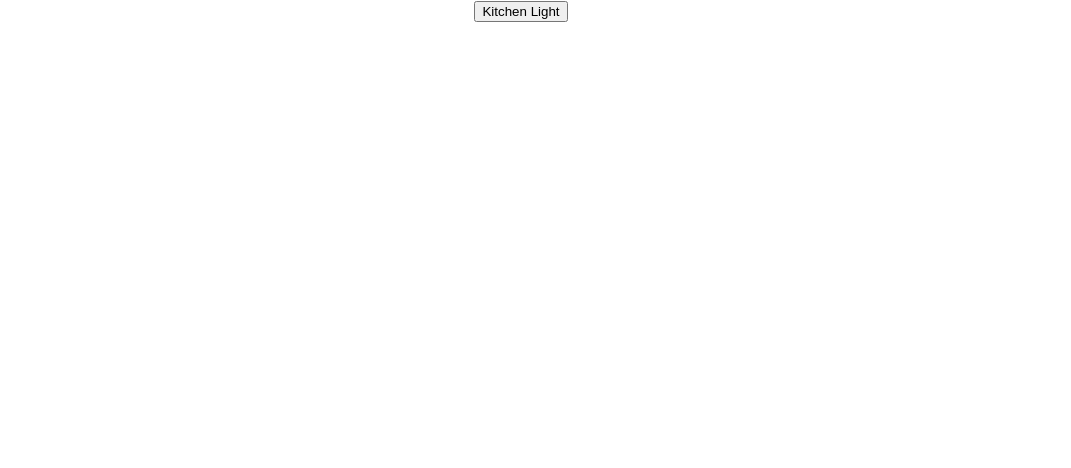
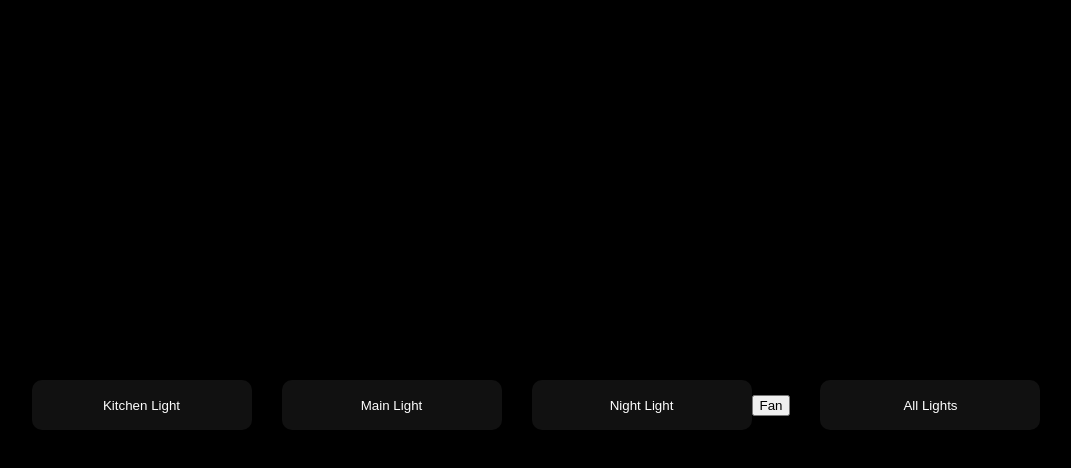
Before and after one commit to Zonar1994/zonar-studio, a React (Create React App) app: page / in a window 1280 px wide. Shown: the top 468 px of the page, without its empty margins (119-1190 px from the left). Built offline with nearby package versions, Linux system fonts and the light colour scheme.

Commit message:
Added more buttons

```diff
--- a/src/App.css
+++ b/src/App.css
@@ -1,38 +1,76 @@
-.App {
-  text-align: center;
+html,
+body {
+    margin: 0;
+    padding: 0;
+    width: 100%;
+    height: 100vh;
+    display: flex;
+    flex-direction: row;
+    justify-content: center;
+    align-items: center;
+    background: #000;
 }
 
-.App-logo {
-  height: 40vmin;
-  pointer-events: none;
+.glow-on-hover {
+    width: 220px;
+    height: 50px;
+    border: none;
+    outline: none;
+    color: #fff;
+    background: #111;
+    cursor: pointer;
+    position: relative;
+    z-index: 0;
+    border-radius: 100px;
+    padding-top: 5px;
+    padding-bottom: 5px;
+    margin-top: 10px;
+    margin-left: 30px;
 }
 
-@media (prefers-reduced-motion: no-preference) {
-  .App-logo {
-    animation: App-logo-spin infinite 20s linear;
-  }
+.glow-on-hover:before {
+    content: '';
+    background: linear-gradient(45deg, #ff0000, #ff7300, #fffb00, #48ff00, #00ffd5, #002bff, #7a00ff, #ff00c8, #ff0000);
+    position: absolute;
+    top: -2px;
+    left:-2px;
+    background-size: 400%;
+    z-index: -1;
+    filter: blur(5px);
+    width: calc(100% + 4px);
+    height: calc(100% + 4px);
+    animation: glowing 20s linear infinite;
+    opacity: 0;
+    transition: opacity .3s ease-in-out;
+    border-radius: 10px;
 }
 
-.App-header {
-  background-color: #282c34;
-  min-height: 100vh;
-  display: flex;
-  flex-direction: column;
-  align-items: center;
-  justify-content: center;
-  font-size: calc(10px + 2vmin);
-  color: white;
+.glow-on-hover:active {
+    color: #000
 }
 
-.App-link {
-  color: #61dafb;
+.glow-on-hover:active:after {
+    background: transparent;
 }
 
-@keyframes App-logo-spin {
-  from {
-    transform: rotate(0deg);
-  }
-  to {
-    transform: rotate(360deg);
-  }
+.glow-on-hover:hover:before {
+    opacity: 1;
 }
+
+.glow-on-hover:after {
+    z-index: -1;
+    content: '';
+    position: absolute;
+    width: 100%;
+    height: 100%;
+    background: #111;
+    left: 0;
+    top: 0;
+    border-radius: 10px;
+}
+
+@keyframes glowing {
+    0% { background-position: 0 0; }
+    50% { background-position: 400% 0; }
+    100% { background-position: 0 0; }
+}
--- a/src/App.js
+++ b/src/App.js
@@ -4,7 +4,7 @@ import Buttons from './components/buttons';
 function App() {
   return (
     <div className="App">
-      <Buttons />
+      <Buttons class="glow-on-hover" />
     </div>
   );
 }
--- a/src/components/buttons.js
+++ b/src/components/buttons.js
@@ -1,16 +1,16 @@
 import React, { Component } from 'react'
 
 //set calls for lights
-// const lightsoff = 'https://sequematic.com/trigger-custom-webhook/69F02D122B/77239';
-// const lightson = 'https://sequematic.com/trigger-custom-webhook/69F02D122B/77241';
+const lightsoff = 'https://sequematic.com/trigger-custom-webhook/69F02D122B/77239';
+const lightson = 'https://sequematic.com/trigger-custom-webhook/69F02D122B/77241';
 const KiLight = 'https://sequematic.com/trigger-custom-webhook/69F02D122B/78387';
 const MiLight = 'https://sequematic.com/trigger-custom-webhook/69F02D122B/78390';
-// const NiLight = 'https://sequematic.com/trigger-custom-webhook/69F02D122B/78393';
-// const Fan = 'https://sequematic.com/trigger-custom-webhook/69F02D122B/78396';
+const NiLight = 'https://sequematic.com/trigger-custom-webhook/69F02D122B/78393';
+const Fan = 'https://sequematic.com/trigger-custom-webhook/69F02D122B/78396';
 const KiLightOff = 'https://sequematic.com/trigger-custom-webhook/69F02D122B/78402';
-// const MiLightOff = 'https://sequematic.com/trigger-custom-webhook/69F02D122B/78404';
-// const NiLightOff = 'https://sequematic.com/trigger-custom-webhook/69F02D122B/78406';
-// const FanOff = 'https://sequematic.com/trigger-custom-webhook/69F02D122B/78408';
+const MiLightOff = 'https://sequematic.com/trigger-custom-webhook/69F02D122B/78404';
+const NiLightOff = 'https://sequematic.com/trigger-custom-webhook/69F02D122B/78406';
+const FanOff = 'https://sequematic.com/trigger-custom-webhook/69F02D122B/78408';
 
 //Request headers en stuff
 const initDetails = {
@@ -44,6 +44,36 @@ export class buttons extends Component {
                 }
                 break;
             case 'MiOn':
+                if (this.state.isClicked) {
+                    return MiLight;
+                }
+                else if (!this.state.isClicked) {
+                    return MiLightOff;
+                }
+                break;
+            case 'NiOn':
+                if (this.state.isClicked) {
+                    return NiLight;
+                }
+                else if (!this.state.isClicked) {
+                    return NiLightOff;
+                }
+                break;
+                case 'FanOn':
+                    if (this.state.isClicked) {
+                        return Fan;
+                    }
+                    else if (!this.state.isClicked) {
+                        return FanOff;
+                    }
+                    break;
+                case 'AllLights':
+                    if (this.state.isClicked) {
+                        return lightson;
+                    }
+                    else if (!this.state.isClicked) {
+                        return lightsoff;
+                    }
                 return MiLight;
             default:
                 return;
@@ -73,7 +103,11 @@ export class buttons extends Component {
     render() {
         return (
             <div>
-                <button onClick={() => this.action("KiOn")}>Kitchen Light</button>
+                <button class="glow-on-hover" onClick={() => this.action("KiOn")}>Kitchen Light</button>
+                <button class="glow-on-hover" onClick={() => this.action("MiOn")}>Main Light</button>
+                <button class="glow-on-hover" onClick={() => this.action("NiOn")}>Night Light</button>
+                <button onClick={() => this.action("FanOn")}>Fan</button>
+                <button class="glow-on-hover" onClick={() => this.action("AllLights")}>All Lights</button>
             </div>
         )
     }
--- a/src/index.css
+++ b/src/index.css
@@ -1,13 +1,3 @@
-body {
-  margin: 0;
-  font-family: -apple-system, BlinkMacSystemFont, 'Segoe UI', 'Roboto', 'Oxygen',
-    'Ubuntu', 'Cantarell', 'Fira Sans', 'Droid Sans', 'Helvetica Neue',
-    sans-serif;
-  -webkit-font-smoothing: antialiased;
-  -moz-osx-font-smoothing: grayscale;
+.Kitchen{
+  padding-top: 500px;
 }
-
-code {
-  font-family: source-code-pro, Menlo, Monaco, Consolas, 'Courier New',
-    monospace;
-}
```
